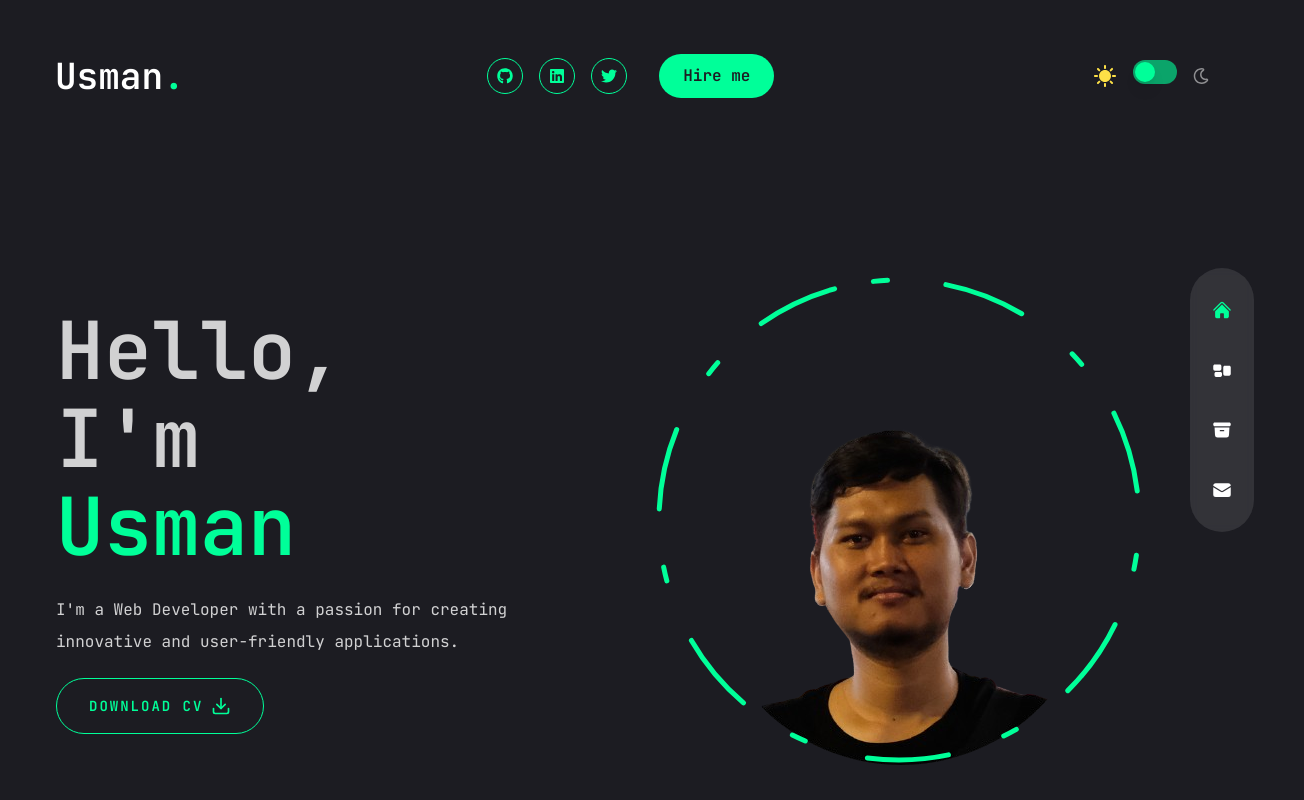
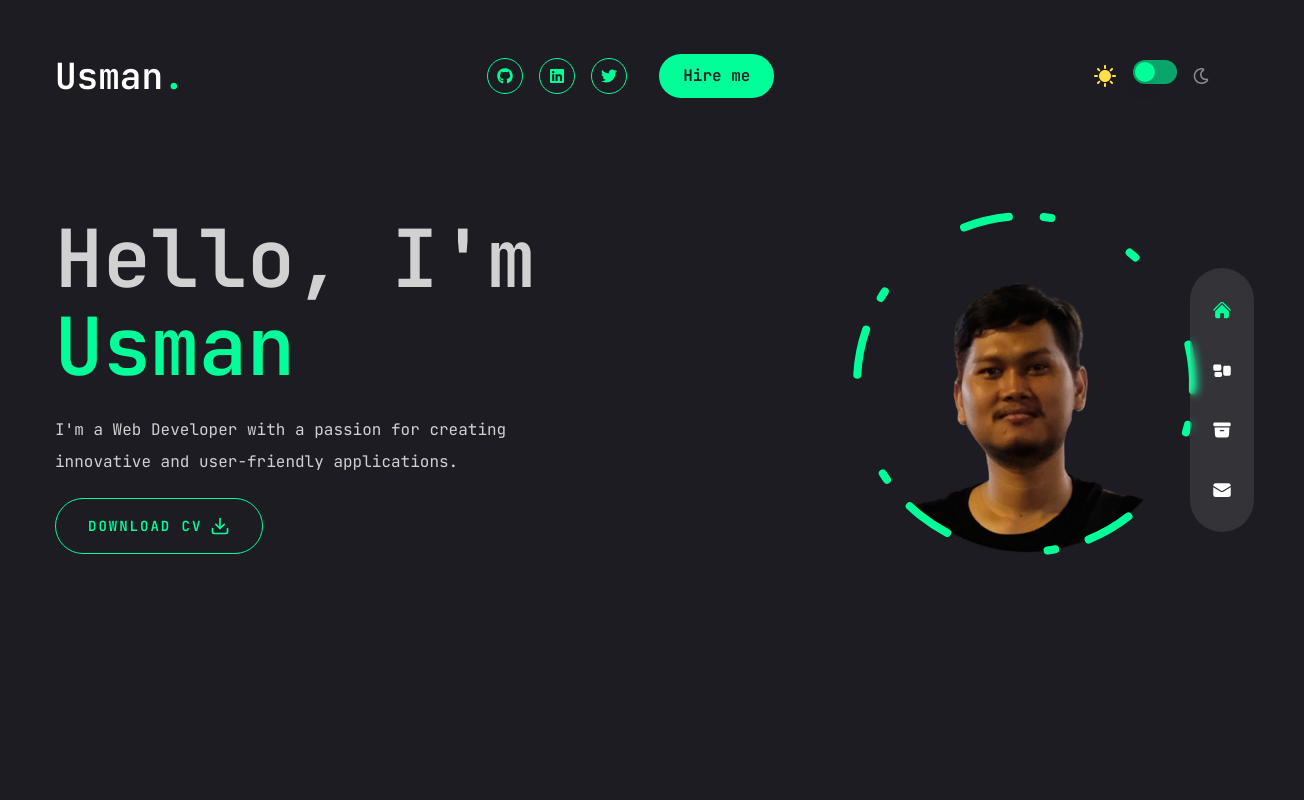
Before and after one commit to yusezmann/my-portfolio, a Next.js app: page / in a window 1280 px wide. Shown: the top 800 px of the page, 1304 px wide, since content can reach past the window. Built offline with nearby package versions, Linux system fonts and the light colour scheme.

Commit message:
styling photo

```diff
--- a/app/page.tsx
+++ b/app/page.tsx
@@ -1,23 +1,27 @@
 import Photo from "@/components/Photo"
+
+// framer motion
 import HeroText from "@/components/HeroText"
 
 const Home = () => {
   return (
-    <div className="min-h-screen flex items-center">
-      <div className="container mx-auto px-4">
-        <div className="flex flex-col xl:flex-row items-center justify-between xl:pt-8 xl:pb-24 gap-12">
-          {/* Text */}
-          <div className="text-center xl:text-left order-2 xl:order-none">
-            <HeroText />
-          </div>
+    <>
+      <div className="h-full">
+        <div className="container mx-auto">
+          <div className="flex flex-col xl:flex-row items-center justify-between xl:pt-8 xl:pb-24">
+            {/* text */}
+            <div className="text-center xl:text-left order-2 xl:order-none">
+              <HeroText />
+            </div>
 
-          {/* Photo */}
-          <div className="order-1 xl:order-none mb-8 md:mb-12 xl:mb-0">
-            <Photo />
+            {/* photo */}
+            <div className="order-1 xl:order-none mb-8 xl:mb-0">
+              <Photo />
+            </div>
           </div>
         </div>
       </div>
-    </div>
+    </>
   )
 }
 
--- a/components/Photo.tsx
+++ b/components/Photo.tsx
@@ -6,43 +6,6 @@ import Image from "next/image"
 const Photo = () => {
   return (
     <div className="relative flex justify-center items-center w-full">
-      {/* Circle Animation */}
-      <motion.div
-        className="absolute flex justify-center items-center"
-        initial={{ opacity: 0 }}
-        animate={{
-          opacity: 1,
-          transition: { delay: 0.5, duration: 0.5, ease: "easeOut" },
-        }}
-      >
-        <motion.svg
-          className="w-[80vw] max-w-[300px] sm:max-w-[400px] lg:max-w-[500px]" // Responsif sesuai ukuran layar
-          viewBox="0 0 500 500"
-          fill="transparent"
-          xmlns="http://www.w3.org/2000/svg"
-        >
-          <motion.circle
-            cx="250"
-            cy="250"
-            r="240"
-            stroke="#00ff99"
-            strokeWidth="5"
-            strokeLinecap="round"
-            strokeLinejoin="round"
-            initial={{ strokeDasharray: "24 10 0 0" }}
-            animate={{
-              strokeDasharray: ["15 120 25 25", "16 25 92 72", "4 250 22 22"],
-              rotate: [0, 360],
-            }}
-            transition={{
-              duration: 10,
-              repeat: Infinity,
-              repeatType: "reverse",
-            }}
-          />
-        </motion.svg>
-      </motion.div>
-
       {/* Image */}
       <motion.div
         initial={{ opacity: 0, scale: 0.9 }}
@@ -51,10 +14,10 @@ const Photo = () => {
           scale: 1,
           transition: { delay: 0.8, duration: 0.5, ease: "easeOut" },
         }}
-        className="relative -z-10 w-[80vw] max-w-[280px] sm:max-w-[350px] lg:max-w-[450px] xl:max-w-[650px] xl:left-[80px] top-[28px] xl:top-[45px]" // Responsif
+        className="relative w-[180px] sm:w-[240px] md:w-[300px] lg:w-[350px] xl:w-[400px] top-2 left-1"
       >
         <Image
-          src="/assets/profile.png"
+          src="/assets/profile1.png"
           priority
           quality={100}
           width={500}
@@ -63,6 +26,43 @@ const Photo = () => {
           className="object-cover rounded-full"
         />
       </motion.div>
+
+      {/* Circle Animation */}
+      <motion.div
+        className="absolute inset-0 flex justify-center items-center"
+        initial={{ opacity: 0 }}
+        animate={{
+          opacity: 1,
+          transition: { delay: 0.5, duration: 0.5, ease: "easeOut" },
+        }}
+      >
+        <motion.svg
+          className="w-full h-full"
+          viewBox="0 0 500 500"
+          fill="transparent"
+          xmlns="http://www.w3.org/2000/svg"
+        >
+          <motion.circle
+            cx="250"
+            cy="250"
+            r="210" // Sesuaikan radius dengan viewBox agar pas
+            stroke="#00ff99"
+            strokeWidth="10"
+            strokeLinecap="round"
+            strokeLinejoin="round"
+            initial={{ strokeDasharray: "10 20" }}
+            animate={{
+              strokeDasharray: ["15 90 30 30", "16 50 100 70", "4 200 20 20"],
+              rotate: [0, 360],
+            }}
+            transition={{
+              duration: 8,
+              repeat: Infinity,
+              repeatType: "loop",
+            }}
+          />
+        </motion.svg>
+      </motion.div>
     </div>
   )
 }
```
Also changed, not shown: public/assets/profile1.png (added).
